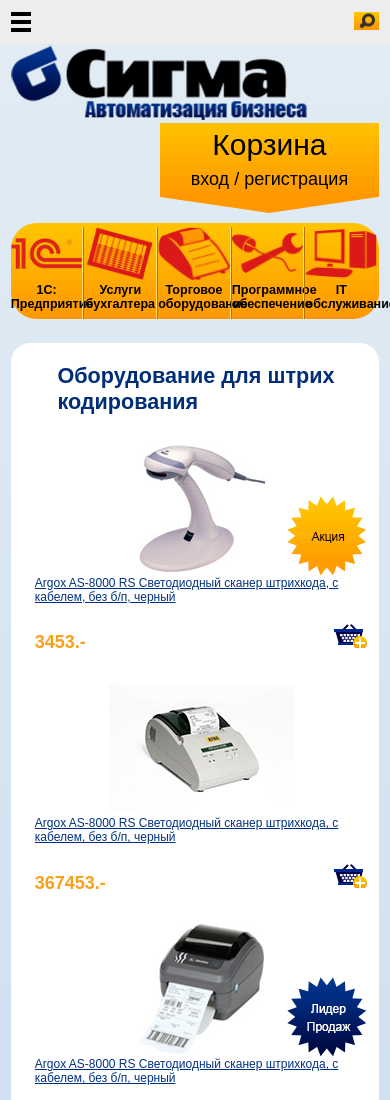
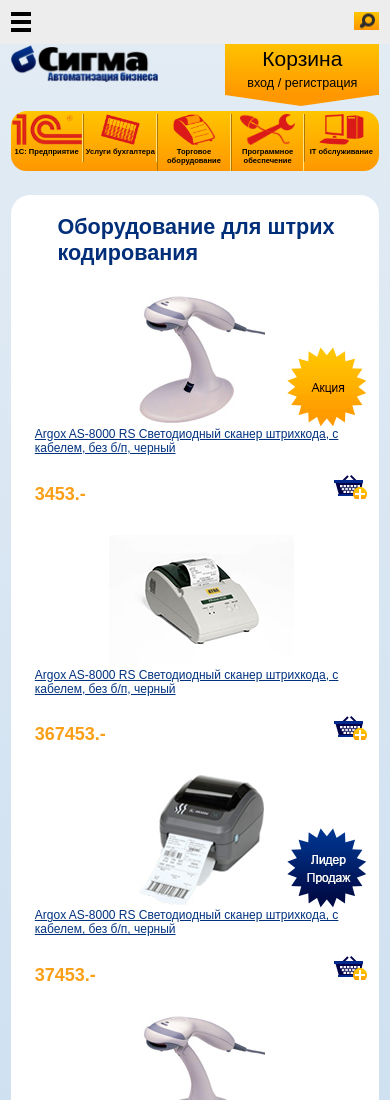
Before and after one commit to grachpower/SigmaSite, a website: page src/index.html in a window 390 px wide. Shown: the top 1100 px of the page. Drawn offline with Linux system fonts and the light colour scheme.

Commit message:
fixed header responsive on iphone4 5 6 ipad

```diff
--- a/src/css/components/basket.scss
+++ b/src/css/components/basket.scss
@@ -31,3 +31,9 @@
   margin-top: .4em;
   margin-bottom: .4em;
 }
+
+@media screen and (max-width: 480px) {
+  .basket {
+    font-size: .7em;
+  }
+}
--- a/src/css/components/components.scss
+++ b/src/css/components/components.scss
@@ -7,3 +7,4 @@
 @import 'scm.scss';
 @import 'search.scss';
 @import 'services.scss';
+@import 'logo.scss';
--- /dev/null
+++ b/src/css/components/logo.scss
@@ -0,0 +1,5 @@
+@media screen and (max-width: 480px) {
+  .logo__img {
+    width: calc(100%);
+  }
+}
--- a/src/css/components/menu.scss
+++ b/src/css/components/menu.scss
@@ -57,7 +57,3 @@
     display: none;
   }
 }
-
-@media screen and (max-width: 768px) {
-
-}
--- a/src/css/components/services.scss
+++ b/src/css/components/services.scss
@@ -35,3 +35,9 @@
   background-position: center;
   background-size: auto;
 }
+
+@media screen and (max-width: 480px) {
+  .services-menu {
+    font-size: .7em;
+  }
+}
--- a/src/css/layout/header.scss
+++ b/src/css/layout/header.scss
@@ -18,3 +18,9 @@
     display: none;
   }
 }
+
+@media screen and (max-width: 480px) {
+  .header__logo {
+    width: calc(40%);
+  }
+}
--- a/src/index.html
+++ b/src/index.html
@@ -48,7 +48,7 @@
         <header class="header clearfix">
         	<div class="logo header__logo">
         		<a href="#">
-              <img src="img/logo.png" alt="логотип компании СИГМА">
+              <img class="logo__img" src="img/logo.png" alt="логотип компании СИГМА">
             </a>
         	</div>
           <div class="basket header__basket">
```
Also changed, not shown: src/css/style.css.
